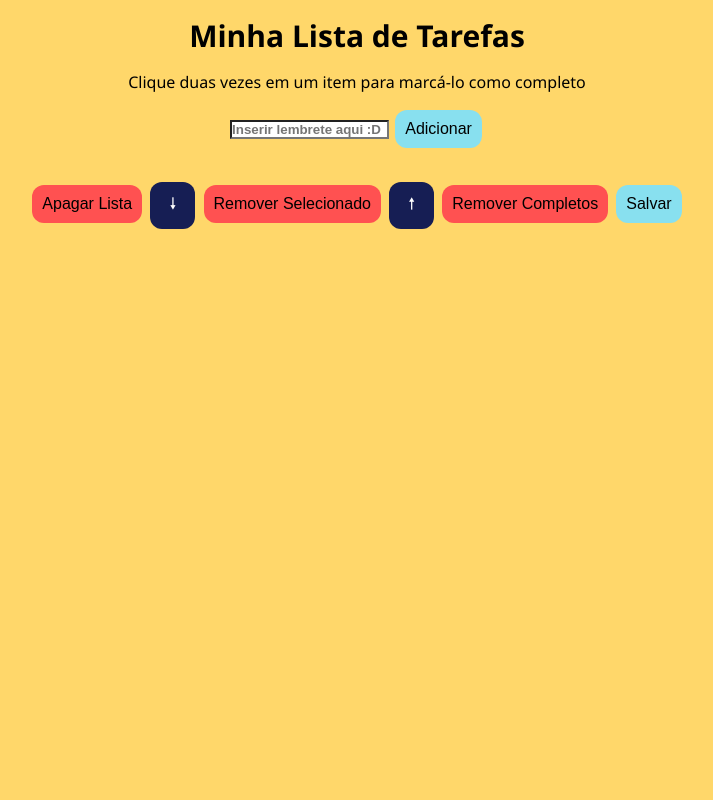
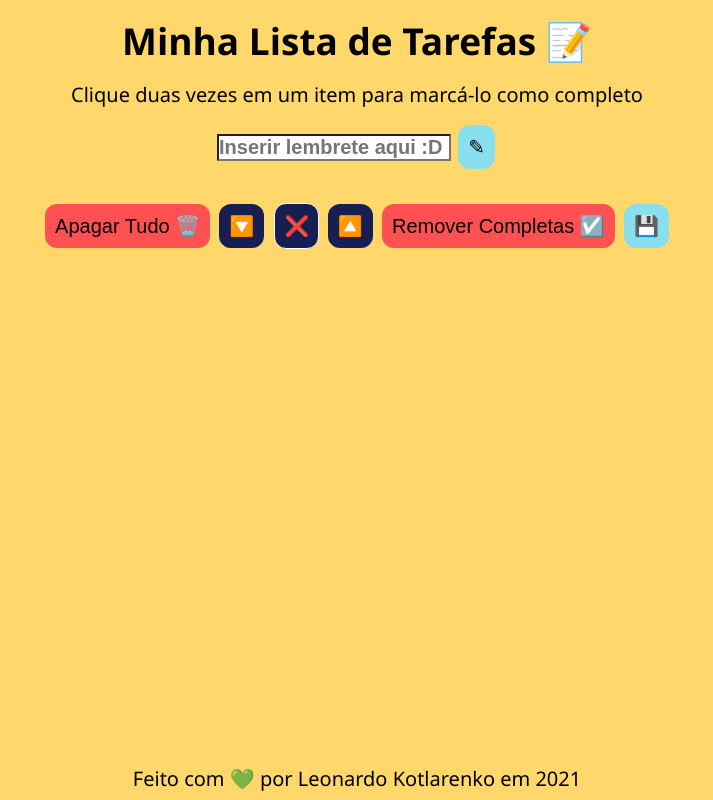
Before and after one commit to lkotlarenko/Project-To-Do-List, a website: page index.html in a window 1280 px wide. Shown: the whole page, without its empty margins (283-996 px from the left). Drawn offline with Linux system fonts and the light colour scheme.

Commit message:
Reformulacao visual geral + adicao footer

```diff
--- a/index.html
+++ b/index.html
@@ -15,7 +15,7 @@
   </head>
   <body>
     <header>
-      <h1 id="title">Minha Lista de Tarefas</h1>
+      <h1 id="title">Minha Lista de Tarefas 📝</h1>
       <p id="funcionamento">
         Clique duas vezes em um item para marcá-lo como completo
       </p>
@@ -27,18 +27,19 @@
           type="text"
           placeholder="Inserir lembrete aqui :D"
         />
-        <button id="criar-tarefa">Adicionar</button>
+        <button id="criar-tarefa">✎</button>
         <ol id="lista-tarefas"></ol>
       </section>
       <section id="tools">
-        <button id="apaga-tudo">Apagar Lista</button>
-        <button id="mover-baixo">🠗</button>
-        <button id="remover-selecionado">Remover Selecionado</button>
-        <button id="mover-cima">🠕</button>
-        <button id="remover-finalizados">Remover Completos</button>
-        <button id="salvar-tarefas">Salvar</button>
+        <button id="apaga-tudo">Apagar Tudo 🗑️</button>
+        <button id="mover-baixo">🔽</button>
+        <button id="remover-selecionado">❌</button>
+        <button id="mover-cima">🔼</button>
+        <button id="remover-finalizados">Remover Completas ☑️</button>
+        <button id="salvar-tarefas">💾</button>
       </section>
     </main>
+    <footer>Feito com 💚 por Leonardo Kotlarenko em 2021</footer>
   </body>
   <script src="script.js"></script>
 </html>
--- a/script.js
+++ b/script.js
@@ -11,30 +11,6 @@ const btnUp = document.getElementById('mover-cima');
 function lineThrough(event) {
   const task = event.target;
   task.classList.toggle('completed');
-}
-
-function selectTask() {
-  document.querySelectorAll('li').forEach((element) => {
-    element.addEventListener('dblclick', lineThrough);
-    element.addEventListener('click', (elementTarget) => {
-      const selectedTask = elementTarget.target;
-      const liElement = document.querySelectorAll('li');
-      for (let i = 0; i < liElement.length; i += 1) {
-        if (liElement[i].className.includes('selected')) {
-          liElement[i].classList.toggle('selected');
-        }
-      }
-      selectedTask.classList.toggle('selected');
-    });
-  });
-}
-
-function createTask() {
-  const newTask = document.createElement('li');
-  newTask.innerText = inputNewTask.value;
-  taskList.appendChild(newTask);
-  inputNewTask.value = '';
-  selectTask();
 }
 
 function clearList() {
@@ -55,6 +31,46 @@ function removeDone() {
 
 function removeSelected() {
   taskList.removeChild(document.querySelector('.selected'));
+}
+
+function selectTask() {
+  document.querySelectorAll('li').forEach((element) => {
+    element.addEventListener('dblclick', lineThrough);
+    element.addEventListener('click', (elementTarget) => {
+      const selectedTask = elementTarget.target;
+      const liElement = document.querySelectorAll('li');
+      for (let i = 0; i < liElement.length; i += 1) {
+        if (liElement[i].className.includes('selected')) {
+          liElement[i].classList.toggle('selected');
+        }
+      }
+      selectedTask.classList.toggle('selected');
+    });
+  });
+}
+
+function inputEnter(event) {
+  if (event.key === 'Enter' && inputNewTask.value.length > 0) {
+    const newTask = document.createElement('li');
+    newTask.innerText = inputNewTask.value;
+    taskList.appendChild(newTask);
+    inputNewTask.value = '';
+    selectTask();
+  } else if (inputNewTask.value.length === 0) {
+    alert('Insira um lembrete 🤔');
+  }
+}
+
+function createTask() {
+  if (inputNewTask.value.length > 0) {
+    const newTask = document.createElement('li');
+    newTask.innerText = inputNewTask.value;
+    taskList.appendChild(newTask);
+    inputNewTask.value = '';
+    selectTask();
+  } else if (inputNewTask.value.length === 0) {
+    alert('Insira um lembrete 🤔');
+  }
 }
 
 // função salvar feita apos consultar https://gomakethings.com/saving-html-to-localstorage-with-vanilla-js/
@@ -106,4 +122,6 @@ btnDown.addEventListener('click', mvDown);
 
 btnUp.addEventListener('click', mvUp);
 
+inputNewTask.addEventListener('keyup', inputEnter);
+
 window.onload = syncSave;
--- a/style.css
+++ b/style.css
@@ -9,6 +9,9 @@ body {
   text-align: center;
   margin-bottom: 15px;
   background-color: #ffd76a;
+  font-size: 20px;
+  height: 100%;
+  padding-bottom: 35px;
 }
 
 button {
@@ -21,6 +24,24 @@ button {
   font-size: 16px;
   margin: 2px 2px;
   border-radius: 12px;
+  font-size: 20px;
+}
+
+button:hover {
+  transform: scale(1.07);
+  color: white;
+  border: 1px solid black;
+}
+
+li:hover {
+  color: white;
+}
+
+footer {
+  position: fixed;
+  bottom: 0;
+  width: 100%;
+  height: 35px;
 }
 
 #funcionamento {
@@ -29,11 +50,17 @@ button {
 
 #title {
   margin: 15px;
-  font-size: 30px;
+  font-size: 37px;
 }
 
 #texto-tarefa {
-  width: 155px;
+  width: 230px;
+  font-size: 20px;
+}
+
+#texto-tarefa:hover {
+  transform: scale(1.07);
+  border: 2px solid black;
 }
 
 #lista-tarefas {
@@ -42,6 +69,7 @@ button {
 
 .completed {
   text-decoration: line-through solid black;
+  opacity: 65%;
 }
 
 .selected {
@@ -54,10 +82,17 @@ button {
 }
 
 #mover-baixo,
-#mover-cima {
+#mover-cima,
+#remover-selecionado {
   width: 45px;
   background-color: #161e54;
   color: white;
+}
+
+#mover-baixo:hover,
+#mover-cima:hover,
+#remover-selecionado {
+  border: 1px solid white;
 }
 
 #texto-tarefa {
@@ -67,7 +102,6 @@ button {
 }
 
 #apaga-tudo,
-#remover-selecionado,
 #remover-finalizados {
   background-color: #ff5151;
 }
```
